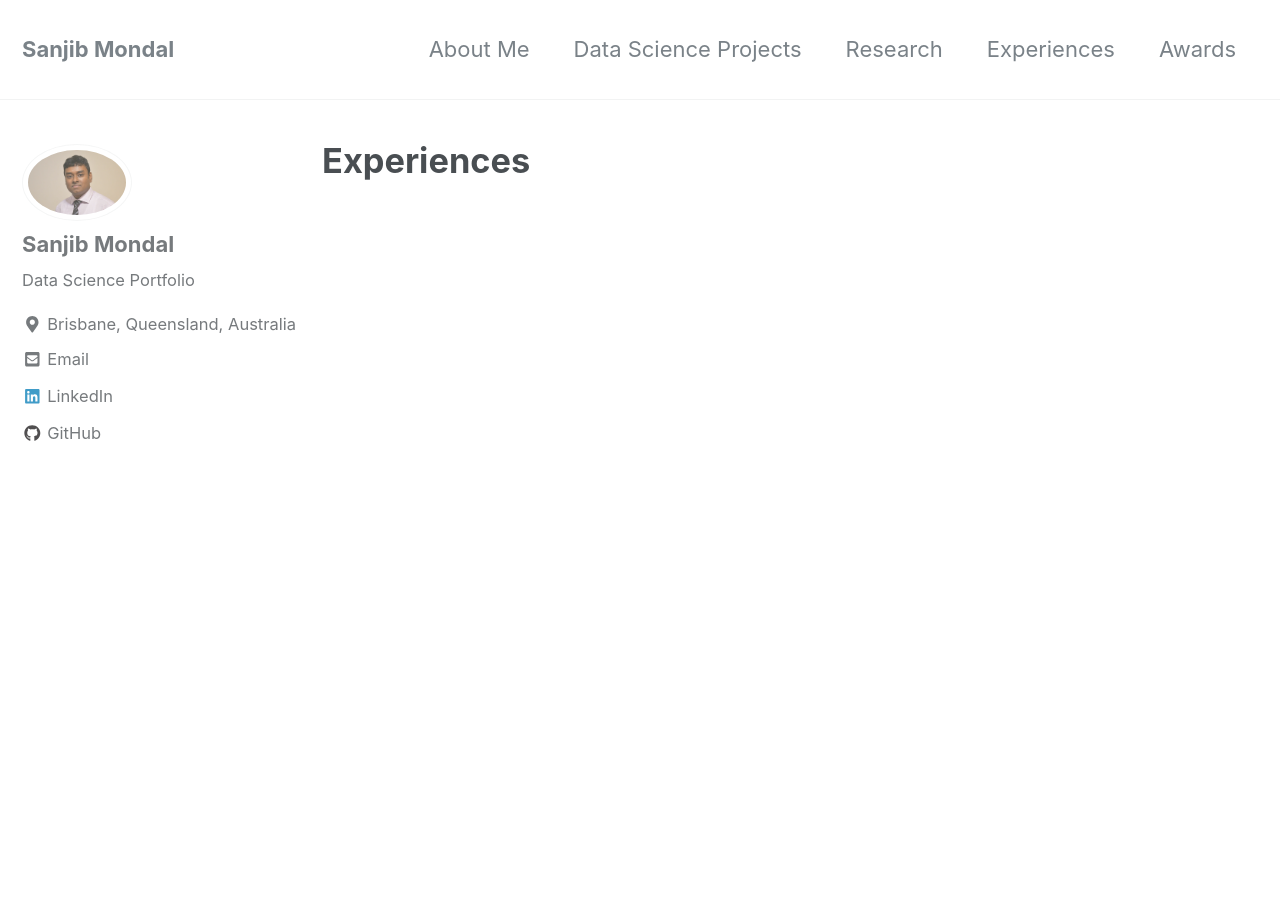
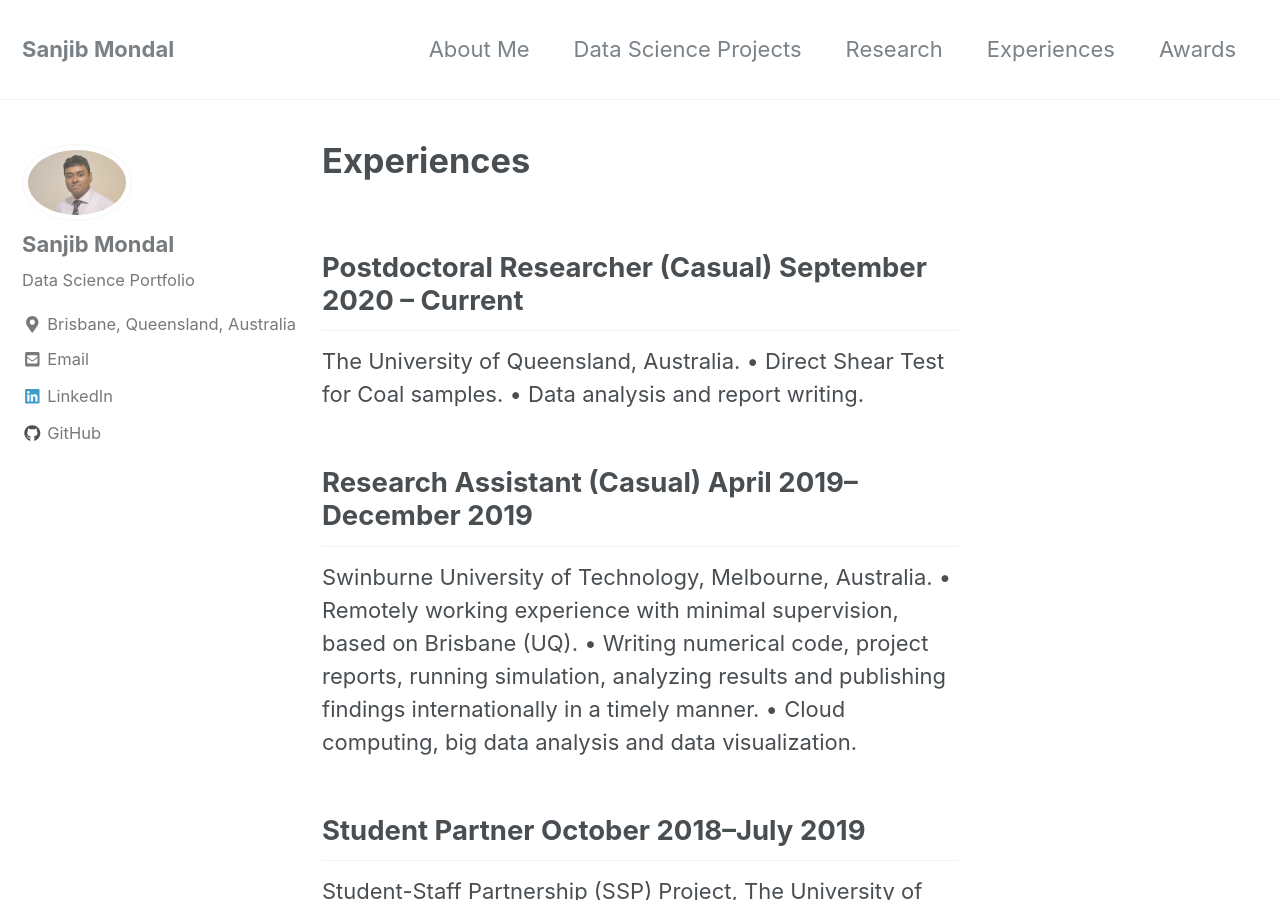
Before and after one commit to Sanjib-Mondal/Sanjib-Mondal.Co, a Jekyll site: the page built from _pages/Experiences.md, in a window 1280 px wide and 900 px high. Built offline with Jekyll 4.4.1, drawn with Linux system fonts in a browser that asks for light colours; nearby versions of some CDN libraries; some of the changed text lies outside the part shown.

Commit message:
Update Experiences.md

```diff
--- a/_pages/Experiences.md
+++ b/_pages/Experiences.md
@@ -3,3 +3,37 @@ title: "Experiences"
 permalink: /Experiences/
 header:
 ---
+## Postdoctoral Researcher (Casual)                                                            September  2020 -- Current
+The University of Queensland, Australia.
+•	Direct Shear Test for Coal samples.
+•	Data analysis and report writing.
+
+## Research Assistant (Casual)                                                                    April 2019--December 2019
+Swinburne University of Technology, Melbourne, Australia.
+•	Remotely working experience with minimal supervision, based on Brisbane (UQ).
+•	Writing numerical code, project reports, running simulation, analyzing results and publishing findings internationally in a timely manner.
+•	Cloud computing, big data analysis and data visualization.
+
+
+## Student Partner                                                                                              October 2018--July 2019
+Student-Staff Partnership (SSP) Project, The University of Queensland, Australia.
+•	Created an official UQ thesis template in LaTex designed for using in the Overleaf platform.
+•	Learned new platforms including Overleaf, LaTeX, Zoom, OneDrive, Word Online, Google Drive, Dropbox, Checkbox, Trello and Asana.
+•	Developed project management, collaboration and teamwork skills that are transferable to any working environment.
+## Postgraduate Study                                                                                                 July 2015--July2019
+The University of Queensland, Australia.
+•	Awarded scholarships and several travel grants.
+•	Numerically solved partial differential equations using the Finite Element Method for different applications of damage mechanics in rocks and composites.
+•	Completed multi-task milestones in a timely manner.
+
+## Lecturer in Mathematics                                                                                   June 2014--June 2015
+City University, Dhaka, Bangladesh.
+•	Supervised undergraduate students on their projects.
+•	Taught students in a class setting, administered exams, marked exam sheets and prepared results.
+•	Trained a student team for the inter-university Math Olympiad competition.
+
+## Lecturer in Mathematics                                                                          December 2013--June 2014
+BCMC College of Engineering & Technology, Jessore, Bangladesh.
+
+## Part-time Lecturer in Mathematics                                                                                     2011-2013
+Khanjahan Ali College of Science and Technology, Khulna, Bangladesh.
```
